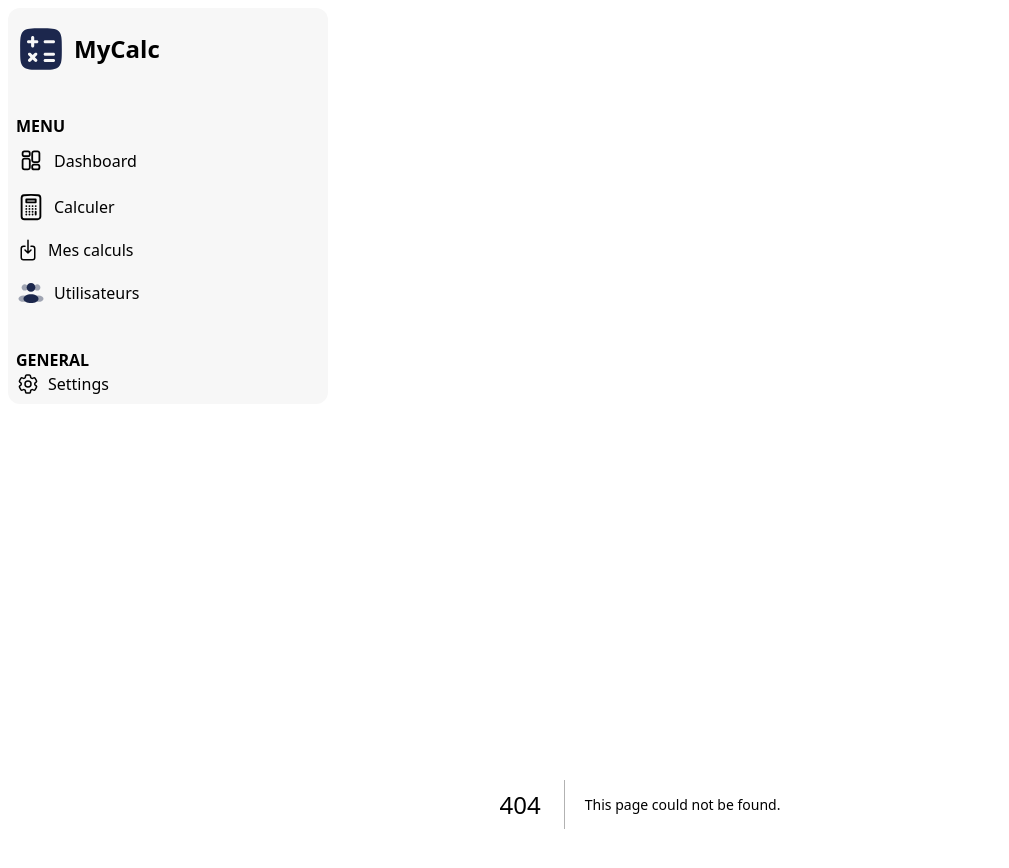
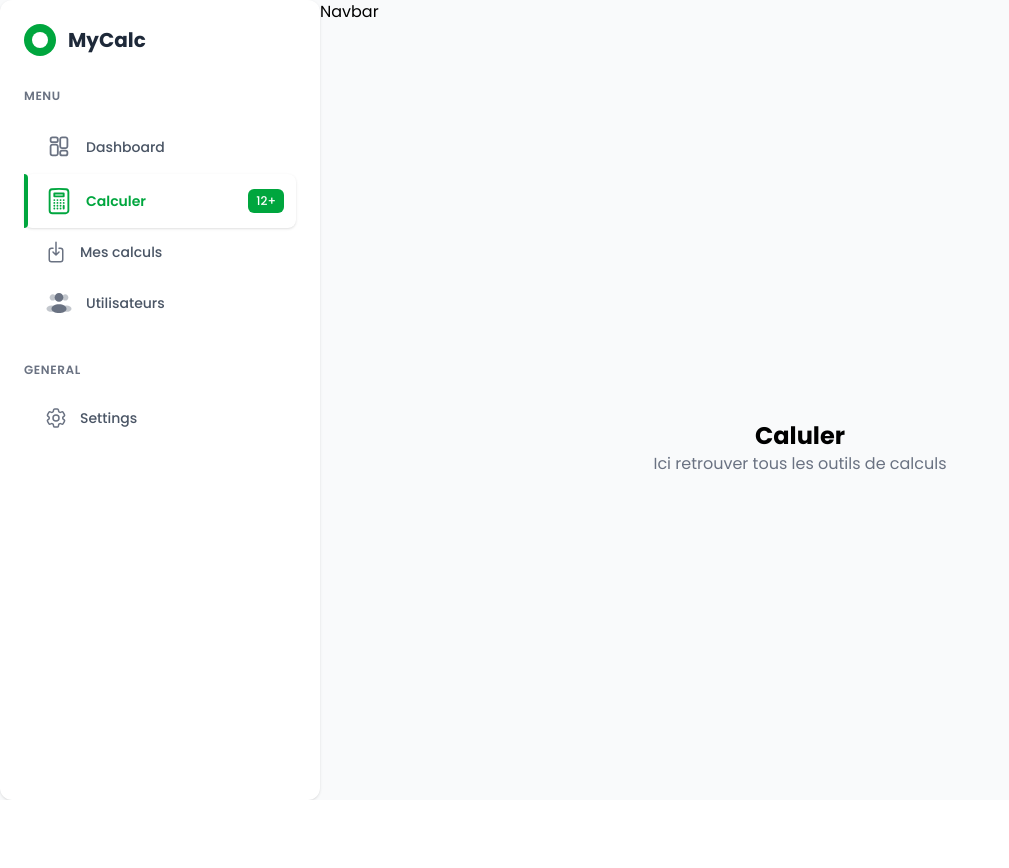
Before and after one commit to Samuelouattara/mycalc, a Next.js app: page /calculer in a window 1280 px wide. Before the commit this address had no page. Shown: the top 868 px of the page, without its empty margins (0-1009 px from the left). After the commit the page ends 800 px from the top, so only its background shows below. Built offline with nearby package versions, Linux system fonts and the light colour scheme.

Commit message:
optimisation

```diff
--- /dev/null
+++ b/app/calculer/page.tsx
@@ -0,0 +1,8 @@
+import NoFeatureYet from '@/components/shared/noFeatureYet'
+import React from 'react'
+
+export default function Page() {
+  return (
+    <NoFeatureYet title='Caluler' description='Ici retrouver tous les outils de calculs' />
+  )
+}
--- a/app/globals.css
+++ b/app/globals.css
@@ -1 +1,36 @@
 @import "tailwindcss";
+
+/* Poppins font configuration */
+@layer base {
+  html {
+    font-family: var(--font-poppins), system-ui, sans-serif;
+  }
+
+  body {
+    font-family: var(--font-poppins), system-ui, sans-serif;
+  }
+}
+
+/* Ensure Poppins is applied to all text elements */
+* {
+  font-family: var(--font-poppins), system-ui, sans-serif;
+}
+
+/* Custom scrollbar for modern look */
+::-webkit-scrollbar {
+  width: 6px;
+}
+
+::-webkit-scrollbar-track {
+  background: #f1f1f1;
+  border-radius: 3px;
+}
+
+::-webkit-scrollbar-thumb {
+  background: #c1c1c1;
+  border-radius: 3px;
+}
+
+::-webkit-scrollbar-thumb:hover {
+  background: #a8a8a8;
+}
--- a/app/layout.tsx
+++ b/app/layout.tsx
@@ -1,18 +1,20 @@
 import type { Metadata } from "next";
-import { Figtree } from "next/font/google";
+import { Poppins } from "next/font/google";
 import "./globals.css";
 import Navbar from "@/components/dashboardLayout/Navbar";
 import MainContent from "@/components/dashboardLayout/MainContent";
 import SideBar from "@/components/dashboardLayout/SideBar";
 
-const figtree = Figtree({
-  variable: "--font-figtree",
+const poppins = Poppins({
+  variable: "--font-poppins",
   subsets: ["latin"],
+  weight: ["300", "400", "500", "600", "700"],
+  display: "swap",
 });
 
 export const metadata: Metadata = {
-  title: "Create Next App",
-  description: "Generated by create next app",
+  title: "MyCalc - Calculateur intelligent",
+  description: "Application de calcul moderne et intuitive",
 };
 
 export default function RootLayout({
@@ -22,13 +24,16 @@ export default function RootLayout({
 }>) {
   return (
     <html lang="en">
-      <body
-        className={`${figtree.variable} antialiased`}
-      >
-        <SideBar />
-        {/* <Navbar /> */}
-        {/* <MainContent /> */}
-        {children}
+      <body className={`${poppins.variable} font-sans antialiased`}>
+        <div className="flex h-screen bg-gray-50">
+          <SideBar />
+          <div className="flex-1 flex flex-col">
+            <Navbar />
+            <MainContent>
+              {children}
+            </MainContent>
+          </div>
+        </div>
       </body>
     </html>
   );
--- /dev/null
+++ b/app/mes-calculs/page.tsx
@@ -0,0 +1,8 @@
+import NoFeatureYet from '@/components/shared/noFeatureYet'
+import React from 'react'
+
+export default function Page() {
+  return (
+    <NoFeatureYet title='Mes Calculs' description='Ici retrouver tous vos calculs' />
+  )
+}
--- a/app/page.tsx
+++ b/app/page.tsx
@@ -2,6 +2,16 @@ import MainContent from "@/components/dashboardLayout/MainContent";
 
 export default function Home() {
   return (
-   <MainContent />
+    <div className="space-y-6">
+      <div>
+        <h1 className="text-3xl font-bold text-gray-900">Dashboard</h1>
+        <p className="text-gray-600 mt-2">Plan, prioritize, and accomplish your tasks with ease.</p>
+      </div>
+
+      <div className="bg-white p-6 rounded-xl shadow-sm">
+        <h2 className="text-xl font-semibold mb-4">Bienvenue sur <span className="text-green-600">MyCalc</span></h2>
+        <p className="text-gray-600">Votre tableau de bord est en cours de développement.</p>
+      </div>
+    </div>
   );
 }
--- /dev/null
+++ b/app/utilisateurs/page.tsx
@@ -0,0 +1,8 @@
+import NoFeatureYet from '@/components/shared/noFeatureYet'
+import React from 'react'
+
+export default function Page() {
+  return (
+    <NoFeatureYet title='Utilisateurs' description='Ici retrouver tous les utilisateurs' />
+  )
+}
--- a/components/dashboardLayout/MainContent.tsx
+++ b/components/dashboardLayout/MainContent.tsx
@@ -1,7 +1,9 @@
-export default function MainContent() {
+import NoFeatureYet from "../shared/noFeatureYet";
+
+export default function MainContent({ children }: { children: React.ReactNode }) {
     return (
-      <div className="p-4 text-black ml-250 mt-4">
-        <div className="flex flex-col h-full w-80 bg-[#F7F7F7] p-2 ml-2 mt-2 rounded-xl">Bienvenue sur <span className="font-semibold ">MyCalc</span></div>
-      </div>
+      <main className="flex-1 p-6 overflow-auto">
+        {children ? children : <NoFeatureYet title='Dashboard' description='Ici retrouver les éléments de votre dashboard' />}
+      </main>
     )
   }
--- a/components/dashboardLayout/SideBar.tsx
+++ b/components/dashboardLayout/SideBar.tsx
@@ -1,19 +1,19 @@
+"use client";
 import Link from "next/link";
+import { usePathname } from "next/navigation";
 import LogoIcon from "../ui/icones/logoIcon";
-import DashboardIcon from "../ui/icones/DashboardIcon";
 import CalculerIcon from "../ui/icones/calculerIcon";
 import SettingsIcon from "../ui/icones/settingsIcon";
 import HistoryIcon from "../ui/icones/historyIcon";
 import UsersIcon from "../ui/icones/usersIcon";
-
+import DashboardIcon from "../ui/icones/dashboardIcon";
 
 const menuItems = [
     {
         id: 1,
         label: "Dashboard",
         href: "/",
-        icon: <DashboardIcon />,
-        isActive: true
+        icon: <DashboardIcon />
     },
     {
         id: 2,
@@ -48,49 +48,95 @@ const generalItems = [
 interface LinkSidebarProps {
     href: string;
     label: string;
-    key: number;
     icon?: any;
+    isActive?: boolean;
+    badge?: string;
 }
 
-const LinkSidebar = ({href, label, key, icon}: LinkSidebarProps) => {
+const LinkSidebar = ({ href, label, icon, isActive = false, badge }: LinkSidebarProps) => {
     return (
-        <Link href={href} key={key}>
-            <div className="flex items-center gap-2">
-                {icon}
-                <p className="text-black text-base font-regular">{label}</p>
+        <Link href={href}>
+            <div className={`relative flex items-center justify-between p-3 rounded-lg transition-all duration-200 ${isActive
+                    ? 'bg-white shadow-sm'
+                    : 'hover:bg-gray-50'
+                }`}>
+                {/* Barre verte pour l'état actif */}
+                {isActive && (
+                    <div className="absolute left-0 top-0 bottom-0 w-1 bg-green-600 rounded-r-sm"></div>
+                )}
+
+                <div className="flex items-center gap-3 pl-2">
+                    <div className={`${isActive ? 'text-green-600' : 'text-gray-500'}`}>
+                        {icon}
+                    </div>
+                    <span className={`text-sm font-medium ${isActive ? 'text-green-600 font-semibold' : 'text-gray-600'
+                        }`}>
+                        {label}
+                    </span>
+                </div>
+
+                {/* Badge de notification */}
+                {badge && (
+                    <div className="bg-green-600 text-white text-xs px-2 py-1 rounded-md font-medium">
+                        {badge}
+                    </div>
+                )}
             </div>
         </Link>
     )
 }
 
 export default function SideBar() {
+    const pathname = usePathname();
+
     return (
-        <div className="flex flex-col h-full w-80 bg-[#F7F7F7] p-2 ml-2 mt-2 rounded-xl">
+        <div className="flex flex-col h-full w-80 bg-white p-6 rounded-xl shadow-sm">
             {/* Logo de mycalc  */}
-            <div className="flex items-center gap-2 pt-2" >
-                <LogoIcon />
-                <p className="text-black text-2xl font-semibold">MyCalc</p>
+            <div className="flex items-center gap-3 mb-8">
+                <div className="w-8 h-8 bg-green-600 rounded-full flex items-center justify-center">
+                    <div className="w-4 h-4 bg-white rounded-full"></div>
+                </div>
+                <p className="text-gray-800 text-xl font-bold">MyCalc</p>
             </div>
 
             {/* Menu de navigation  */}
-            <div className="pt-10">
-                <p className="text-black text-base font-semibold">MENU</p>
-                {/* liens de navigation  */}
-                <div className="flex flex-col gap-4 pt-2">
-                    {menuItems.map((item) => (
-                        <LinkSidebar href={item.href} label={item.label} key={item.id} icon={item.icon} />
-                    ))}
+            <div className="flex-1">
+                <p className="text-gray-500 text-xs font-semibold uppercase tracking-wider mb-4">MENU</p>
+                <div className="space-y-1 mb-8">
+                    {menuItems.map((item) => {
+                        const isActive: boolean = pathname === item.href ||
+                            (item.href === "/" && pathname === "/") ||
+                            (item.href !== "/" && pathname.startsWith(item.href));
+
+                        return (
+                            <LinkSidebar
+                                key={item.id}
+                                href={item.href}
+                                label={item.label}
+                                icon={item.icon}
+                                isActive={isActive}
+                                badge={item.badge}
+                            />
+                        );
+                    })}
                 </div>
-            </div>
 
-            {/* General Section */}
-            <div className="pt-10">
-                <p className="text-black text-base font-semibold">GENERAL</p>
-                {/* liens de navigation  */}
-                <div>
-                    {generalItems.map((item) => (
-                        <LinkSidebar href={item.href} label={item.label} key={item.id} icon={item.icon} />
-                    ))}
+                {/* General Section */}
+                <p className="text-gray-500 text-xs font-semibold uppercase tracking-wider mb-4">GENERAL</p>
+                <div className="space-y-1">
+                    {generalItems.map((item) => {
+                        const isActive = pathname === item.href || pathname.startsWith(item.href);
+
+                        return (
+                            <LinkSidebar
+                                key={item.id}
+                                href={item.href}
+                                label={item.label}
+                                icon={item.icon}
+                                isActive={isActive}
+                            />
+                        );
+                    })}
                 </div>
             </div>
         </div>
--- /dev/null
+++ b/components/shared/noFeatureYet.tsx
@@ -0,0 +1,15 @@
+import React from 'react'
+
+interface NoFeatureYetProps {
+    title: string;
+    description: string;
+}
+
+export default function NoFeatureYet({ title, description }: NoFeatureYetProps) {
+    return (
+        <div className='flex flex-col items-center justify-center h-screen'>
+            <h1 className='text-2xl font-bold'>{title}</h1>
+            <p className='text-gray-500'>{description}</p>
+        </div>
+    )
+}
--- a/components/ui/icones/DashboardIcon.tsx
+++ b/components/ui/icones/DashboardIcon.tsx
@@ -1,12 +1,10 @@
 export default function DashboardIcon() {
     return (
         <svg width="30px" height="30px" viewBox="0 -0.5 25 25" fill="none" xmlns="http://www.w3.org/2000/svg">
-        <path fillRule="evenodd" clipRule="evenodd" d="M9.918 10.0005H7.082C6.66587 9.99708 6.26541 10.1591 5.96873 10.4509C5.67204 10.7427 5.50343 11.1404 5.5 11.5565V17.4455C5.5077 18.3117 6.21584 19.0078 7.082 19.0005H9.918C10.3341 19.004 10.7346 18.842 11.0313 18.5502C11.328 18.2584 11.4966 17.8607 11.5 17.4445V11.5565C11.4966 11.1404 11.328 10.7427 11.0313 10.4509C10.7346 10.1591 10.3341 9.99708 9.918 10.0005Z" stroke="#000000" strokeWidth="1.5" strokeLinecap="round" strokeLinejoin="round"/>
-        <path fillRule="evenodd" clipRule="evenodd" d="M9.918 4.0006H7.082C6.23326 3.97706 5.52559 4.64492 5.5 5.4936V6.5076C5.52559 7.35629 6.23326 8.02415 7.082 8.0006H9.918C10.7667 8.02415 11.4744 7.35629 11.5 6.5076V5.4936C11.4744 4.64492 10.7667 3.97706 9.918 4.0006Z" stroke="#000000" strokeWidth="1.5" strokeLinecap="round" strokeLinejoin="round"/>
-        <path fillRule="evenodd" clipRule="evenodd" d="M15.082 13.0007H17.917C18.3333 13.0044 18.734 12.8425 19.0309 12.5507C19.3278 12.2588 19.4966 11.861 19.5 11.4447V5.55666C19.4966 5.14054 19.328 4.74282 19.0313 4.45101C18.7346 4.1592 18.3341 3.9972 17.918 4.00066H15.082C14.6659 3.9972 14.2654 4.1592 13.9687 4.45101C13.672 4.74282 13.5034 5.14054 13.5 5.55666V11.4447C13.5034 11.8608 13.672 12.2585 13.9687 12.5503C14.2654 12.8421 14.6659 13.0041 15.082 13.0007Z" stroke="#000000" strokeWidth="1.5" strokeLinecap="round" strokeLinejoin="round"/>
-        <path fillRule="evenodd" clipRule="evenodd" d="M15.082 19.0006H17.917C18.7661 19.0247 19.4744 18.3567 19.5 17.5076V16.4936C19.4744 15.6449 18.7667 14.9771 17.918 15.0006H15.082C14.2333 14.9771 13.5256 15.6449 13.5 16.4936V17.5066C13.525 18.3557 14.2329 19.0241 15.082 19.0006Z" stroke="#000000" strokeWidth="1.5" strokeLinecap="round" strokeLinejoin="round"/>
+            <path fillRule="evenodd" clipRule="evenodd" d="M9.918 10.0005H7.082C6.66587 9.99708 6.26541 10.1591 5.96873 10.4509C5.67204 10.7427 5.50343 11.1404 5.5 11.5565V17.4455C5.5077 18.3117 6.21584 19.0078 7.082 19.0005H9.918C10.3341 19.004 10.7346 18.842 11.0313 18.5502C11.328 18.2584 11.4966 17.8607 11.5 17.4445V11.5565C11.4966 11.1404 11.328 10.7427 11.0313 10.4509C10.7346 10.1591 10.3341 9.99708 9.918 10.0005Z" stroke="currentColor" strokeWidth="1.5" strokeLinecap="round" strokeLinejoin="round"/>
+            <path fillRule="evenodd" clipRule="evenodd" d="M9.918 4.0006H7.082C6.23326 3.97706 5.52559 4.64492 5.5 5.4936V6.5076C5.52559 7.35629 6.23326 8.02415 7.082 8.0006H9.918C10.7667 8.02415 11.4744 7.35629 11.5 6.5076V5.4936C11.4744 4.64492 10.7667 3.97706 9.918 4.0006Z" stroke="currentColor" strokeWidth="1.5" strokeLinecap="round" strokeLinejoin="round"/>
+            <path fillRule="evenodd" clipRule="evenodd" d="M15.082 13.0007H17.917C18.3333 13.0044 18.734 12.8425 19.0309 12.5507C19.3278 12.2588 19.4966 11.861 19.5 11.4447V5.55666C19.4966 5.14054 19.328 4.74282 19.0313 4.45101C18.7346 4.1592 18.3341 3.9972 17.918 4.00066H15.082C14.6659 3.9972 14.2654 4.1592 13.9687 4.45101C13.672 4.74282 13.5034 5.14054 13.5 5.55666V11.4447C13.5034 11.8608 13.672 12.2585 13.9687 12.5503C14.2654 12.8421 14.6659 13.0041 15.082 13.0007Z" stroke="currentColor" strokeWidth="1.5" strokeLinecap="round" strokeLinejoin="round"/>
+            <path fillRule="evenodd" clipRule="evenodd" d="M15.082 19.0006H17.917C18.7661 19.0247 19.4744 18.3567 19.5 17.5076V16.4936C19.4744 15.6449 18.7667 14.9771 17.918 15.0006H15.082C14.2333 14.9771 13.5256 15.6449 13.5 16.4936V17.5066C13.525 18.3557 14.2329 19.0241 15.082 19.0006Z" stroke="currentColor" strokeWidth="1.5" strokeLinecap="round" strokeLinejoin="round"/>
         </svg>
-
-
     )
 }
--- a/components/ui/icones/usersIcon.tsx
+++ b/components/ui/icones/usersIcon.tsx
@@ -1,12 +1,12 @@
 export default function usersIcon() {
     return (
         <svg width="30px" height="30px" viewBox="0 0 24 24" fill="none" xmlns="http://www.w3.org/2000/svg">
-<path d="M15.5 7.5C15.5 9.433 13.933 11 12 11C10.067 11 8.5 9.433 8.5 7.5C8.5 5.567 10.067 4 12 4C13.933 4 15.5 5.567 15.5 7.5Z" fill="#1C274C"/>
-<path opacity="0.4" d="M19.5 7.5C19.5 8.88071 18.3807 10 17 10C15.6193 10 14.5 8.88071 14.5 7.5C14.5 6.11929 15.6193 5 17 5C18.3807 5 19.5 6.11929 19.5 7.5Z" fill="#1C274C"/>
-<path opacity="0.4" d="M4.5 7.5C4.5 8.88071 5.61929 10 7 10C8.38071 10 9.5 8.88071 9.5 7.5C9.5 6.11929 8.38071 5 7 5C5.61929 5 4.5 6.11929 4.5 7.5Z" fill="#1C274C"/>
-<path d="M18 16.5C18 18.433 15.3137 20 12 20C8.68629 20 6 18.433 6 16.5C6 14.567 8.68629 13 12 13C15.3137 13 18 14.567 18 16.5Z" fill="#1C274C"/>
-<path opacity="0.4" d="M22 16.5C22 17.8807 20.2091 19 18 19C15.7909 19 14 17.8807 14 16.5C14 15.1193 15.7909 14 18 14C20.2091 14 22 15.1193 22 16.5Z" fill="#1C274C"/>
-<path opacity="0.4" d="M2 16.5C2 17.8807 3.79086 19 6 19C8.20914 19 10 17.8807 10 16.5C10 15.1193 8.20914 14 6 14C3.79086 14 2 15.1193 2 16.5Z" fill="#1C274C"/>
-</svg>
+            <path d="M15.5 7.5C15.5 9.433 13.933 11 12 11C10.067 11 8.5 9.433 8.5 7.5C8.5 5.567 10.067 4 12 4C13.933 4 15.5 5.567 15.5 7.5Z" fill="currentColor"/>
+            <path opacity="0.4" d="M19.5 7.5C19.5 8.88071 18.3807 10 17 10C15.6193 10 14.5 8.88071 14.5 7.5C14.5 6.11929 15.6193 5 17 5C18.3807 5 19.5 6.11929 19.5 7.5Z" fill="currentColor"/>
+            <path opacity="0.4" d="M4.5 7.5C4.5 8.88071 5.61929 10 7 10C8.38071 10 9.5 8.88071 9.5 7.5C9.5 6.11929 8.38071 5 7 5C5.61929 5 4.5 6.11929 4.5 7.5Z" fill="currentColor"/>
+            <path d="M18 16.5C18 18.433 15.3137 20 12 20C8.68629 20 6 18.433 6 16.5C6 14.567 8.68629 13 12 13C15.3137 13 18 14.567 18 16.5Z" fill="currentColor"/>
+            <path opacity="0.4" d="M22 16.5C22 17.8807 20.2091 19 18 19C15.7909 19 14 17.8807 14 16.5C14 15.1193 15.7909 14 18 14C20.2091 14 22 15.1193 22 16.5Z" fill="currentColor"/>
+            <path opacity="0.4" d="M2 16.5C2 17.8807 3.79086 19 6 19C8.20914 19 10 17.8807 10 16.5C10 15.1193 8.20914 14 6 14C3.79086 14 2 15.1193 2 16.5Z" fill="currentColor"/>
+        </svg>
     )
 }
```
Also changed, not shown: components/ui/icones/calculatorIcon.tsx (added, +25 -0 lines).
